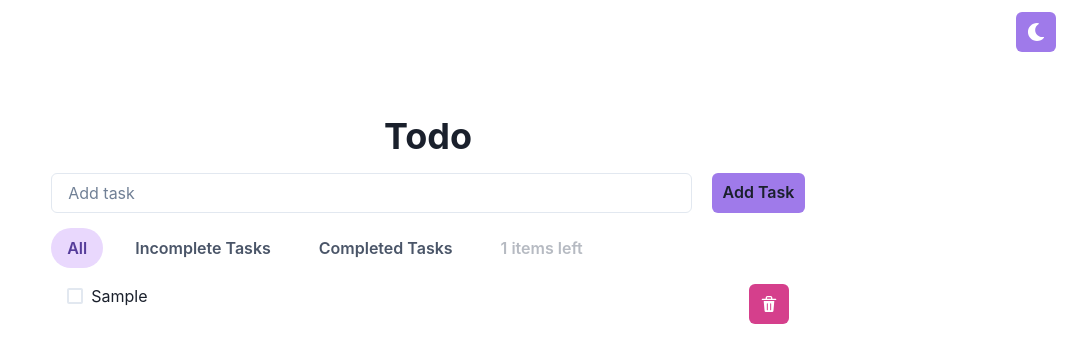
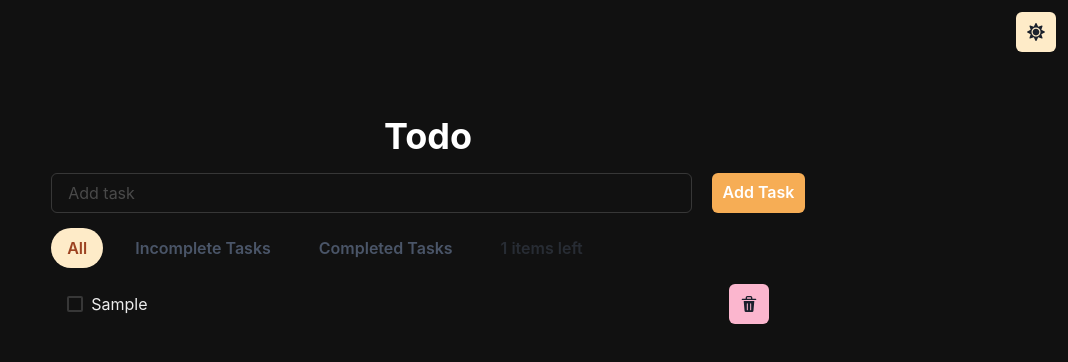
Before and after one commit to TerrniT/react-chakra-todo, a React (Create React App) app: page / in a window 1280 px wide. Both pictures are taken after typing "Sample" into the empty fields and a click on the button "Add Task". Shown: the top 362 px of the page, without its empty margins (212-1280 px from the left). Built offline with nearby package versions, Linux system fonts and the light colour scheme.

Commit message:
style(fonts/style): add font / change styles globally

```diff
--- a/package.json
+++ b/package.json
@@ -7,6 +7,7 @@
     "@chakra-ui/react": "^2.3.6",
     "@emotion/react": "^11.0.0",
     "@emotion/styled": "^11.0.0",
+    "@fontsource/montserrat": "^4.5.13",
     "@testing-library/jest-dom": "^5.16.4",
     "@testing-library/react": "^13.0.1",
     "@testing-library/user-event": "^14.1.0",
--- a/src/components/TaskItem.js
+++ b/src/components/TaskItem.js
@@ -1,12 +1,12 @@
 import { Flex, Text, Checkbox, IconButton } from '@chakra-ui/react';
 import { DeleteIcon } from '@chakra-ui/icons';
 
-const TaskItem = ({ task, index, updateTask, removeTask, color, bg }) => {
+const TaskItem = ({ task, index, updateTask, removeTask, color }) => {
   return (
+    <Flex alignItems="center">
       <Checkbox
         onChange={e => updateTask(index, e.target.checked)}
         colorScheme="green"
-      mb={10}
         w="100%"
         flexDir="row"
         isChecked={task.isChecked}
@@ -21,15 +21,16 @@ const TaskItem = ({ task, index, updateTask, removeTask, color, bg }) => {
               {task.text}
             </Text>
           )}
+        </Flex>
+      </Checkbox>
+
       <IconButton
         onClick={() => removeTask(index)}
         colorScheme="pink"
-          pos="absolute"
-          right={0}
         icon={<DeleteIcon />}
+        mr={5}
       />
     </Flex>
-    </Checkbox>
   );
 };
 
--- a/src/index.js
+++ b/src/index.js
@@ -4,6 +4,7 @@ import * as ReactDOM from 'react-dom/client';
 import App from './App';
 import reportWebVitals from './reportWebVitals';
 import * as serviceWorker from './serviceWorker';
+import '@fontsource/montserrat';
 import theme from './theme';
 
 const container = document.getElementById('root');
--- a/src/theme.js
+++ b/src/theme.js
@@ -1,12 +1,25 @@
 import { extendTheme } from '@chakra-ui/react';
+import { mode } from '@chakra-ui/theme-tools';
 
+const styles = {
+  global: props => ({
+    body: {
+      color: mode('gray.800', 'whiteAlpha.900')(props),
+      bg: mode('gray.100', '#111')(props),
+    },
+  }),
+};
 const config = {
-  initialColorMode: 'light',
+  initialColorMode: 'dark',
   useSystemColorMode: false,
 };
 
-const fonst = {};
+const fonts = {
+  fonts: {
+    body: `"Montserrat", sans-serif`,
+  },
+};
 
-const theme = extendTheme({ config });
+const theme = extendTheme({ config, styles, fonts });
 
 export default theme;
```
Also changed, not shown: 1 other file (tests, documents, lock files or other folders). Lines whose indentation alone changed are shown as unchanged.
